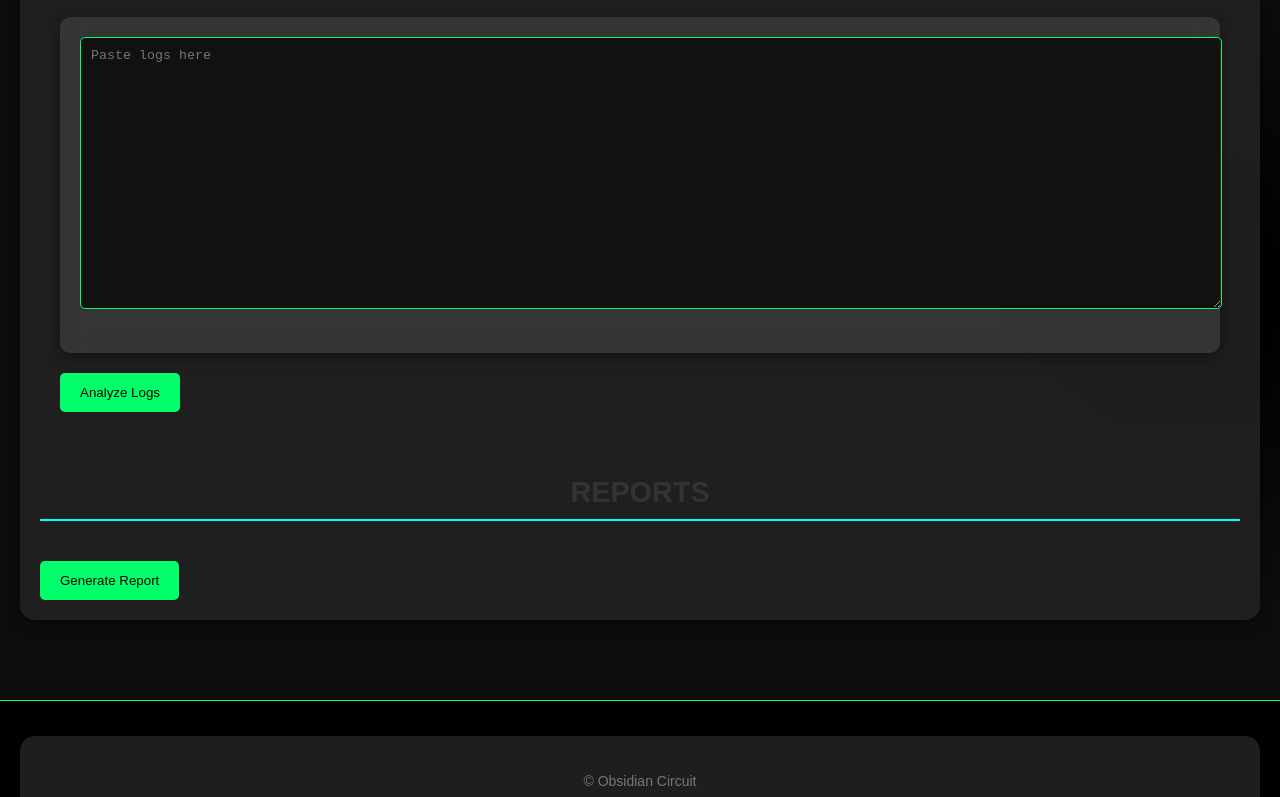
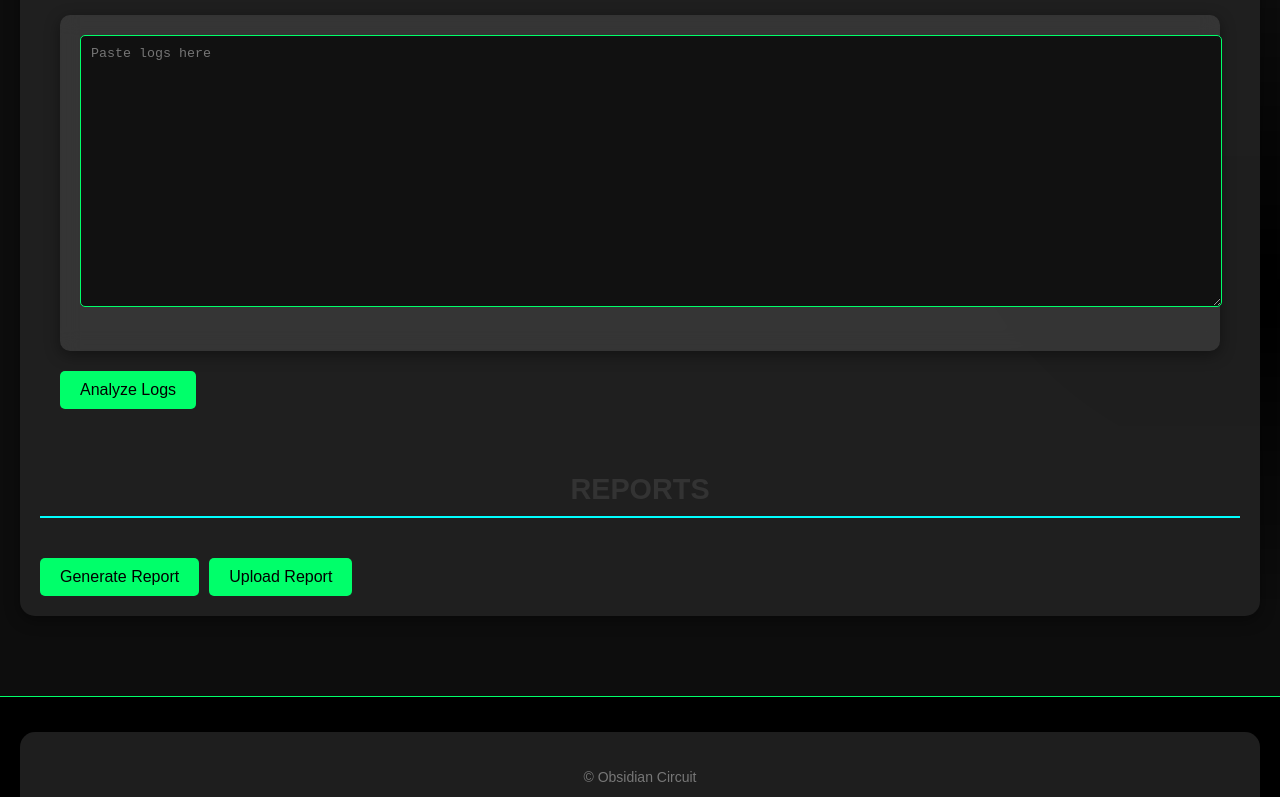
Before and after one commit to Kathan2004/Obsidian-Circuit, a React (Create React App) app in the folder client/: page /app in a window 1280 px wide. Shown: the part 1149-1946 px from the top of the page. Built offline with nearby package versions, Linux system fonts and the light colour scheme.

Commit message:
commit 8

```diff
--- a/client/src/pages/Dashboard.js
+++ b/client/src/pages/Dashboard.js
@@ -82,8 +82,13 @@ function App() {
 
           <section id="reports">
             <h2>Reports</h2>
-            {/* Button to generate the report */}
-            <button onClick={handleGenerateReport}>Generate Report</button>
+            {/* Buttons to generate or upload the report */}
+            <div className="button-container">
+              <button onClick={handleGenerateReport}>Generate Report</button>
+              <Link to="/form">
+              <button >Upload Report</button>
+              </Link>
+            </div>
           </section>
         </div>
       </main>
--- a/client/src/styling/Dashboard.css
+++ b/client/src/styling/Dashboard.css
@@ -220,3 +220,14 @@ footer {
 button, input[type="file"] {
   transition: all 0.3s ease;
 }
+
+.button-container {
+  display: flex;
+  gap: 10px; /* Adds space between the buttons */
+}
+
+button {
+  padding: 10px 20px;
+  font-size: 16px;
+  cursor: pointer;
+}
```
